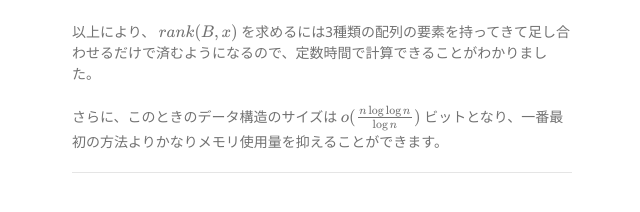
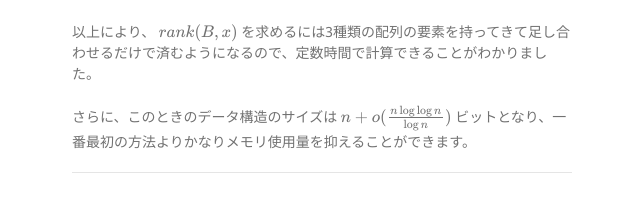
Before and after one commit to genkami/genkami.github.io, a Jekyll site: the page built from _posts/2017-06-19-02-succinct-bit-vector.md, in a window 1280 px wide and 900 px high, scrolled down 2805 px. Shown: the part 657-869 px from the top of the window, without its empty margins (498-1138 px from the left). Built offline with Jekyll 4.4.1, drawn with Linux system fonts in a browser that asks for light colours; formulas are drawn with MathJax 3; comment, search, counter and statistics services are not loaded.

Commit message:
ちょっと修正

```diff
--- a/_posts/2017-06-19-02-succinct-bit-vector.md
+++ b/_posts/2017-06-19-02-succinct-bit-vector.md
@@ -83,4 +83,4 @@ rankの計算速度を早くする方法として、途中までの計算をメ
 ## まとめ
 以上により、 \\( rank(B, x) \\) を求めるには3種類の配列の要素を持ってきて足し合わせるだけで済むようになるので、定数時間で計算できることがわかりました。
 
-さらに、このときのデータ構造のサイズは \\( o(\frac{n \log \log n}{\log n}) \\) ビットとなり、一番最初の方法よりかなりメモリ使用量を抑えることができます。
+さらに、このときのデータ構造のサイズは \\( n + o(\frac{n \log \log n}{\log n}) \\) ビットとなり、一番最初の方法よりかなりメモリ使用量を抑えることができます。
```
